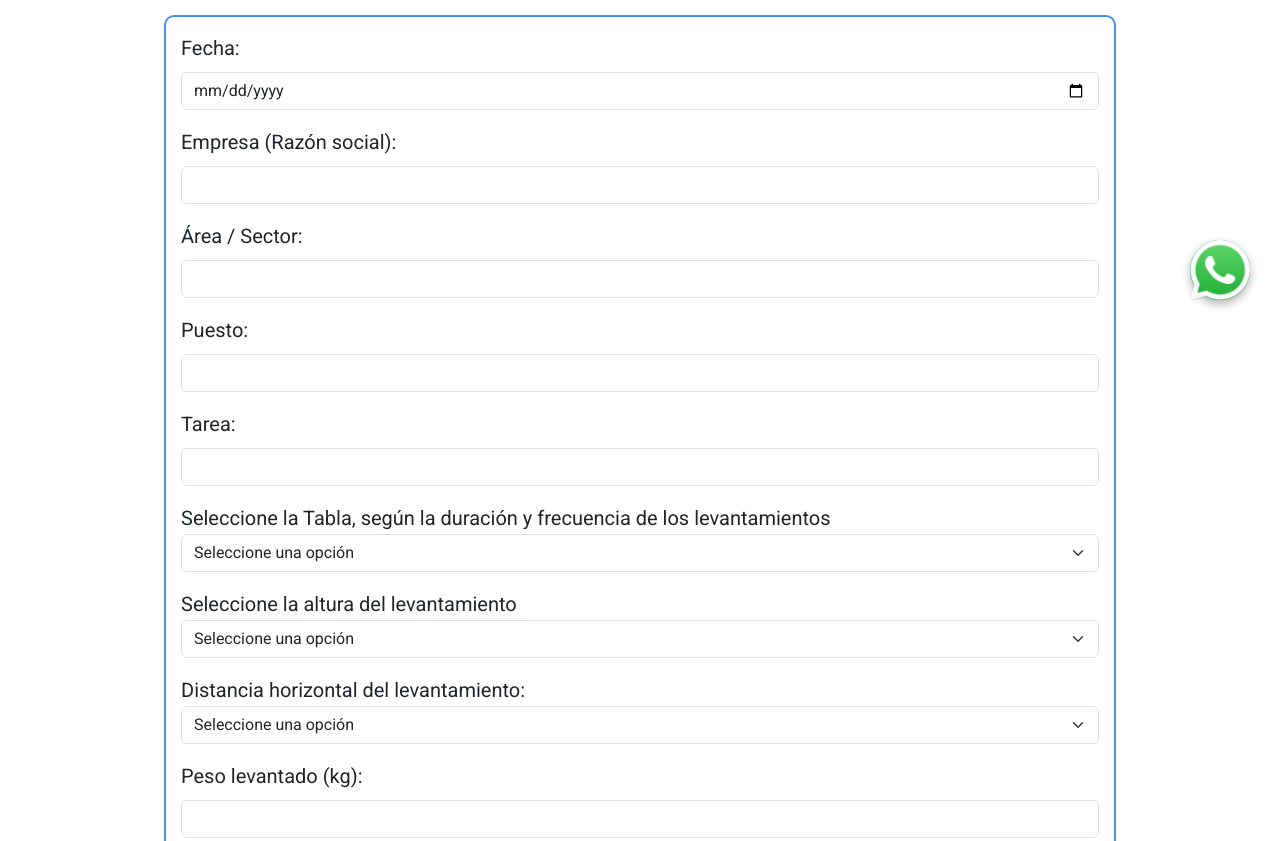
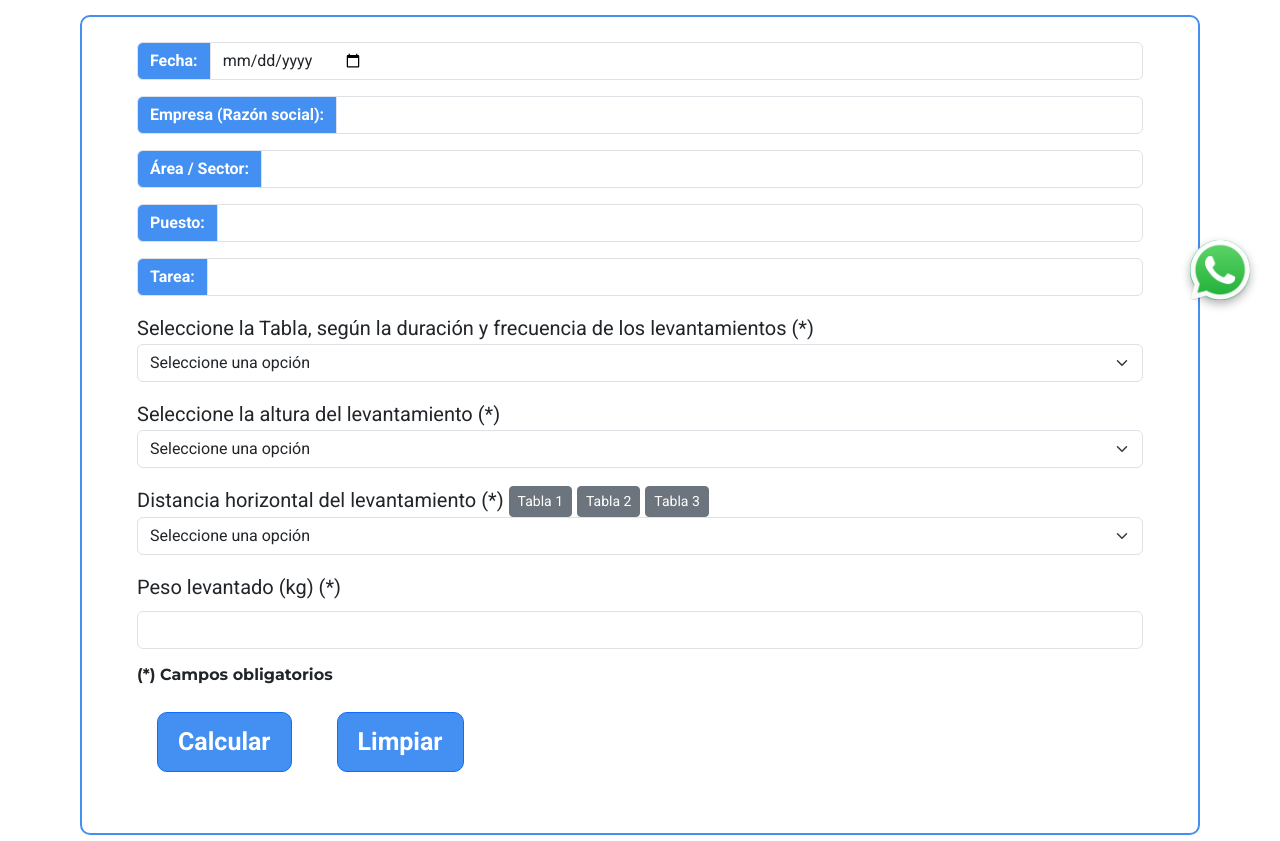
Before and after one commit to Sebastian-Merlassino/ProyectoFinalMerlassino, a plain HTML site: page views/lmc.html in a window 1280 px wide. Shown: the part 480-1321 px from the top of the page. Drawn offline with nearby package versions, Linux system fonts and the light colour scheme; some packages are replaced by stand-ins of ours; a script that the page names is missing.

Commit message:
modificación de imput de fecha

```diff
--- a/main.js
+++ b/main.js
@@ -31,16 +31,21 @@ fetch("../data/limites.json")
   })
   .then((data) => {
     limites = data;
-    console.log("Limites cargados:", limites); // 👈 confirmación
+    console.log("Limites cargados:", limites);
   })
+
   .catch((error) => {
     console.error("Error al cargar los límites:", error);
-    Swal.fire({
-      icon: "error",
-      title: "Error al cargar datos",
-      text: "No se pudieron cargar los límites de levantamiento. Intente nuevamente.",
-    });
+    Toastify({
+      text: "⚠️ Error al cargar los límites de levantamiento.",
+      duration: 5000,
+      gravity: "top",
+      position: "center",
+      backgroundColor: "#e74c3c",
+      stopOnFocus: true,
+    }).showToast();
   });
+
 
 // Evento: clic en botón calcular
 document.getElementById("calcular").addEventListener("click", () => {
@@ -67,13 +72,15 @@ document.getElementById("calcular").addEventListener("click", () => {
   const distancia = parseInt(document.getElementById("distancia").value);
   const peso = parseFloat(document.getElementById("peso").value);
 
-  if (!tabla || !altura || !distancia || isNaN(peso)) {
-    document.getElementById("resultado").innerHTML =
-      "<p style='color:red;'>⚠️ Por favor, complete todos los campos obligatorios: Tabla, Altura de levantamiento, Distancia horizontal del levantamiento y Peso levantado.</p>";
-    divResultado.classList.add("resultado-lmc");
-    divResultado.style.display = "block";
-    return;
-  }
+if (!tabla || !altura || !distancia || isNaN(peso)) {
+  Swal.fire({
+    icon: "warning",
+    title: "Campos incompletos",
+    text: "Por favor, completá todos los campos obligatorios",
+    confirmButtonText: "Cerrar"
+  });
+  return;
+}
 
   const alturaTexto = textoAltura[altura];
   const distanciaTexto = textoDistancia[distancia];
--- a/scss/style.scss
+++ b/scss/style.scss
@@ -80,7 +80,7 @@ body {
     @include font-family($font-primary);
     @include font-size(20px);
     line-height: 1.6;
-    // cursor: url('../assets/img/cursor.cur'), default !important;
+
 
 }
 
@@ -90,7 +90,7 @@ a {
     @include font-family($font-tertiary);
     font-weight: 600;
     @include font-size(20px);
-    // cursor: url('../assets/img/hand-cursor.cur'), pointer !important;
+
 
 }
 
@@ -173,11 +173,11 @@ main {
 // BOTÓN DE WHATSAPP
 .sticky-whatsapp {
     position: sticky;
-    bottom: 20px; // se pega a la parte inferior del viewport
+    bottom: 20px;
     display: flex;
-    justify-content: flex-end; // alinea el contenido a la derecha
+    justify-content: flex-end;
     width: 100%;
-    padding-right: 30px; // separa del borde
+    padding-right: 30px;
     z-index: 10;
 
     a {
@@ -315,39 +315,6 @@ footer {
     margin-top: 30px;
 }
 
-/*--  INICIO  --*/
-// .contenedor-video-banner-inicio {
-//     display: flex;
-//     justify-content: center;
-//     align-items: center;
-//     width: 100%;
-//     border-bottom: 1px solid grey;
-//   }
-
-//   .video-banner-inicio {
-//     width: 100%;
-//     max-width: 100%;
-//     height: auto;
-//   }
-
-//   /*--  INICIO: Servicio  --*/
-//   h1 a {
-//     text-decoration: none;
-//     color: #000000;
-//     font-size: 40px;
-//   }
-
-//   .servicios-inicio, .servicios-equipo {
-//     display: flex;
-//     flex-direction: column;
-//     align-items: center;
-//     padding: 20px 80px;
-//   }
-//   .servicios-inicio img, .servicios-equipo img {
-//     width: 200px;
-//     height: auto;
-//     margin: 30px;
-//   }
 
 .lmc {
     display: flex;
@@ -384,81 +351,20 @@ footer {
 }
 
 .container {
-    // display: flex;
-    // gap: 35px;
-    // flex-direction: row;
-    // flex-wrap: wrap;
-    // justify-content: center;
-    // align-items: center;
-    // align-content: center;
     margin-bottom: 25px;
 
-    // img {
-    //     width: 500px;
-    //     height: auto;
-
-    // }
 }
-
-/*--  INICIO: Servicio  --*/
-// h1 a {
-//     text-decoration: none;
-//     color: #000000;
-//     font-size: 40px;
-// }
-// .servicios-inicio, .servicios-equipo {
-//     display: flex;
-//     flex-direction: column;
-//     align-items: center;
-//     padding: 20px 80px;
-// }
-// .servicios-inicio img, .servicios-equipo img {
-//     width: 200px;
-//     height: auto
-// }
-// .card-body {
-//     width: 100%;
-//     text-align: center;
-// }
-
-// .card-title {
-//     text-align: center;
-
-// }
-
-// .card-text {
-//     text-align: center;
-
-// }
-
-// .card {
-//     width: 100%;
-//     align-items: center;
-//     border-radius: 10px;
-//     box-shadow: 0 0 10px rgba(0, 0, 0, 0.2);
-
-// }
-
-// .card:hover {
-
-//     box-shadow: 0 0 20px rgba(0, 0, 0, 0.3);
-//     img {
-//         transition: transform 0.3s ease-in-out;
-//         transform: scale(1.1);
-//         }
-//     }
 
 
 
-.btn {
-    padding: 15px 20px;
+.btn.btn-primary {
+    padding: 10px 20px;
     border-radius: 10px;
     background-color: $color-blue;
     color: $color-white;
     font-weight: 700;
     font-size: 25px;
-    margin: 35px;
-    // cursor: pointer;
+    margin: 20px;
     transition: 0.2s ease-in-out;
 
     &:hover {
@@ -467,152 +373,25 @@ footer {
     }
 }
 
-/*--  INICIO: Clientes --*/
 
-// hr {
-//     width: 100%;
-//     border: 1px solid $color-grey;
-//     margin: 20px 0px;
-// }
-
-// .carousel {
-//     display: flex;
-//     flex-direction: column;
-//     align-items: center;
-//     width: 100%;
-//     max-width: 100%;
-//     margin: 0 auto;
-//     padding: 20px 80px;
-
-
-//     h2 {
-//         margin-bottom: 30px;
-
-//     }
-// }
-
-// .carousel-inner img {
-//     max-height: 100px;
-//     transition: transform 0.5s ease-in-out;
-//     filter: grayscale(100%);
-
-// }
-
-// .carousel-inner img:hover {
-//     transform: scale(1.1);
-//     filter: grayscale(0%);
-// }
-
-
-// /*--  NOSOTROS  --*/
-
-// .nosotros {
-//     display: flex;
-//     flex-direction: column;
-//     align-items: center;
-//     padding: 20px 80px;
-
-//     div {
-//         align-items: left;
-//     }
-// }
-
-/*--  SERVICIOS  --*/
-
-// .servicios {
-//     display: flex;
-//     flex-direction: column;
-//     align-items: center;
-//     padding: 20px 80px;
-
-// }
-
-// .servicios img {
-//     width: 200px;
-//     height: auto;
-//     margin: 20px;
-// }
-
-
-
-
-/*--  NOTICIAS  --*/
-
-// .noticias {
-//     display: flex;
-//     flex-direction: column;
-//     align-items: center;
-//     padding: 20px 80px;
-
-// }
-
-/*--  CONTACTO  --*/
-
-// .contenedor-contacto-googlemaps {
-//     display: grid;
-//     grid-template-columns: 1fr 1fr;
-//     gap: 50px;
-//     width: 100%;
-//     margin: 0 auto;
-//     padding: 20px 80px;
-// }
 
 /* Estilos de formulario */
 .container-fluid {
-    width: 85%;
+    width: 100%;
     height: 100%;
     border: 2px solid $color-blue;
-    padding: 15px;
+    padding: 25px 55px;
     border-radius: 10px;
 }
+ .fecha {
+    display: flex;
+ }
 
-
-
-// .custom-fieldset legend {
-//     @include font-family($font-secondary);
-//     @include font-size(24px);
-//     font-weight: bold;
-//     color: $color-black;
-//     padding: 0;
-// }
-
-// input,
-// textarea,
-// select {
-//     cursor: url('../assets/img/text-cursor.cur'), text !important;
-
-//     &:focus {
-//         cursor: url('../assets/img/text-cursor.cur'), text !important;
-//     }
-
-//     &:hover {
-//         cursor: url('../assets/img/text-cursor.cur'), text !important;
-//     }
-
-//     &:active {
-//         cursor: url('../assets/img/text-cursor.cur'), text !important;
-//     }
-// }
-
-/* Estilos de Google Maps */
-
-// .contenedor-googlemaps {
-//     cursor: url('../assets/img/hand.cur'), grab !important;
-
-//     &:active {
-//         cursor: url('../assets/img/hand-rock.cur'), grabbing !important;
-
-//     }
-// }
-
-// .googlemaps {
-//     width: 100%;
-//     height: 100%;
-//     border-radius: 10px;
-//     border: 2px solid $color-blue;
-
-// }
-
+ .input-group-text {
+    background-color: $color-blue;
+    color: $color-white;
+    font-weight: 700;
+ }
 
 // /*--  MEDIA QUERIES  --*/
 // @include media-max(1024px) {
--- a/views/lmc.html
+++ b/views/lmc.html
@@ -90,35 +90,35 @@
             </div>
 
             <div class="container-fluid">
-                <div class="mb-3">
-                    <label for="fecha" class="form-label">Fecha:</label>
-                    <input type="date" id="fecha" class="form-control">
+                <div class="input-group mb-3">
+                    <label class="input-group-text" id="inputGroup-sizing-default">Fecha:</label>
+                    <input type="date" id="fecha" class="form-control fecha">
                 </div>
 
-                <div class="mb-3">
-                    <label for="empresa" class="form-label">Empresa (Razón social):</label>
+                <div class="input-group mb-3">
+                    <label class="input-group-text" id="inputGroup-sizing-default">Empresa (Razón social):</label>
                     <input type="text" id="empresa" class="form-control">
                 </div>
 
-                <div class="mb-3">
-                    <label for="sector" class="form-label">Área / Sector:</label>
+                <div class="input-group mb-3">
+                    <label class="input-group-text" id="inputGroup-sizing-default">Área / Sector:</label>
                     <input type="text" id="sector" class="form-control">
                 </div>
 
-                <div class="mb-3">
-                    <label for="puesto" class="form-label">Puesto:</label>
+                <div class="input-group mb-3">
+                    <label class="input-group-text" id="inputGroup-sizing-default">Puesto:</label>
                     <input type="text" id="puesto" class="form-control">
                 </div>
 
 
-                <div class="mb-3">
-                    <label for="tarea" class="form-label">Tarea:</label>
+                <div class="input-group mb-3">
+                    <label class="input-group-text" id="inputGroup-sizing-default">Tarea:</label>
                     <input type="text" id="tarea" class="form-control">
                 </div>
 
                 <div class="mb-3">
-                    <label for="tabla">Seleccione la Tabla, según la duración y frecuencia de los levantamientos</label>
-                    <select id="tabla" class="form-select" aria-label="Default select example">
+                    <label for="tabla">Seleccione la Tabla, según la duración y frecuencia de los levantamientos (*)</label>
+                    <select id="tabla" class="form-select" aria-label="Default select example" required>
                         <option value="">Seleccione una opción</option>
                         <option value="1">Tabla 1: Realiza tareas hasta 2 horas al día y con hasta 60 levantamientos por hora, o de
                             mas
@@ -132,8 +132,8 @@
                 </div>
 
                 <div class="mb-3">
-                    <label for="altura">Seleccione la altura del levantamiento</label>
-                    <select id="altura" class="form-select" aria-label="Default select example">
+                    <label for="altura">Seleccione la altura del levantamiento (*)</label>
+                    <select id="altura" class="form-select" aria-label="Default select example" required>
                         <option value="">Seleccione una opción</option>
                         <option value="1">Hasta 30 cm por encima del hombro desde una altura de 8 cm por debajo del mismo</option>
                         <option value="2">Desde la altura de los nudillos hasta por debajo del hombro</option>
@@ -143,8 +143,11 @@
                 </div>
 
                 <div class="mb-3">
-                    <label for="distancia">Distancia horizontal del levantamiento:</label>
-                    <select id="distancia" class="form-select" aria-label="Default select example">
+                    <label for="distancia">Distancia horizontal del levantamiento (*)</label>
+                    <button type="button" class="btn btn-secondary btn-sm">Tabla 1</button>
+                    <button type="button" class="btn btn-secondary btn-sm">Tabla 2</button>
+                    <button type="button" class="btn btn-secondary btn-sm">Tabla 3</button>
+                    <select id="distancia" class="form-select" aria-label="Default select example" required>
                         <option value="">Seleccione una opción</option>
                         <option value="1">Levantamientos próximos: Origen < 30 cm desde el punto medio entre los tobillos</option>
                         <option value="2">Levantamientos intermedios: Origen de 30 a 60 cm desde el punto medio entre los tobillos
@@ -155,10 +158,11 @@
                 </div>
 
                 <div class="mb-3">
-                    <label for="peso" class="form-label">Peso levantado (kg):</label>
-                    <input type="number" id="peso" step="0.1" min="0" class="form-control">
+                    <label for="peso" class="form-label">Peso levantado (kg) (*)</label>
+                    <input type="number" id="peso" step="0.1" min="0" class="form-control" required>
                 </div>
 
+                <h6>(*) Campos obligatorios</h6>
 
                 <div class="mb-3">
                     <button id="calcular" class="btn btn-primary">Calcular</button>
```
Also changed, not shown: css/style.css, 1 other file.
